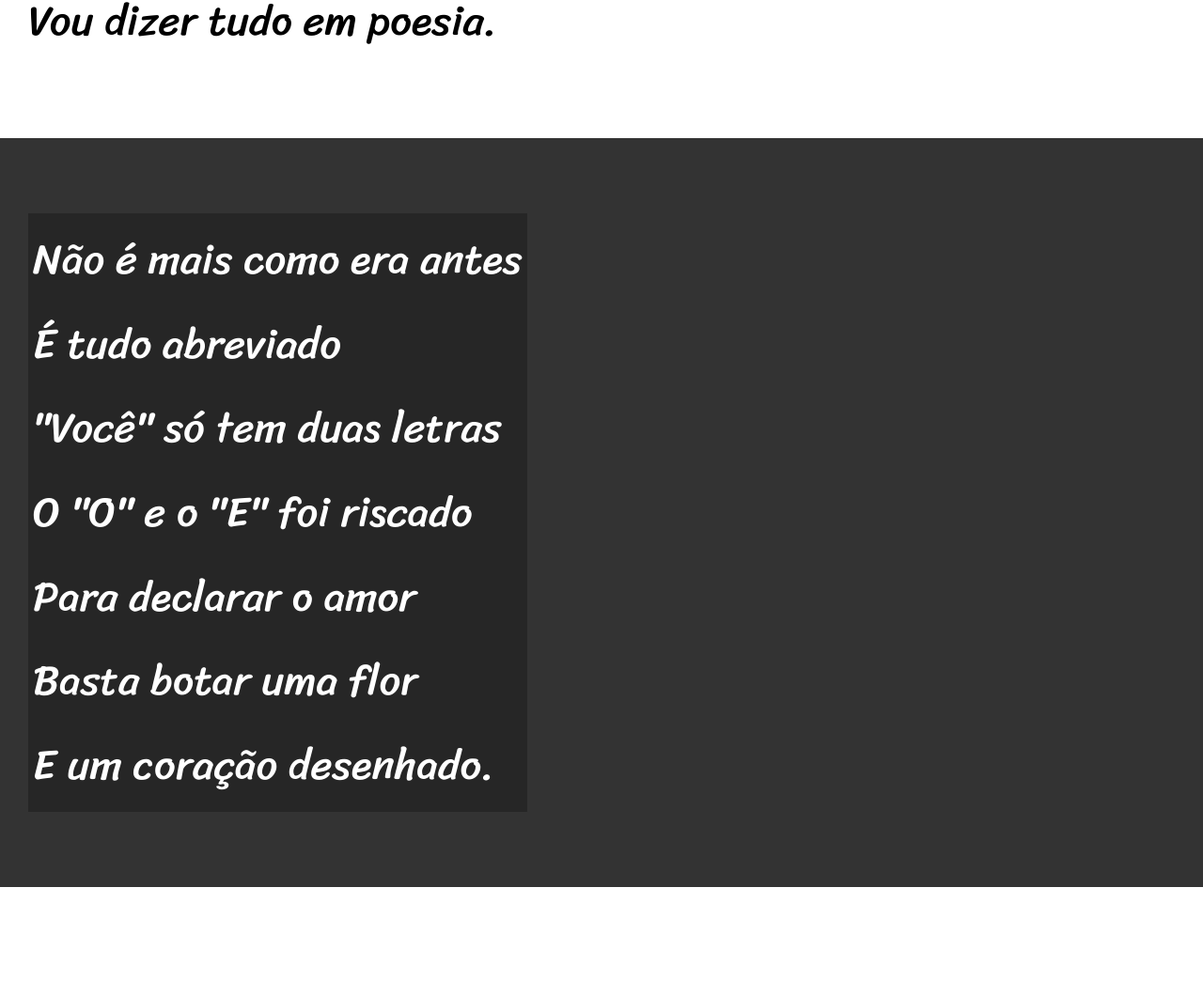
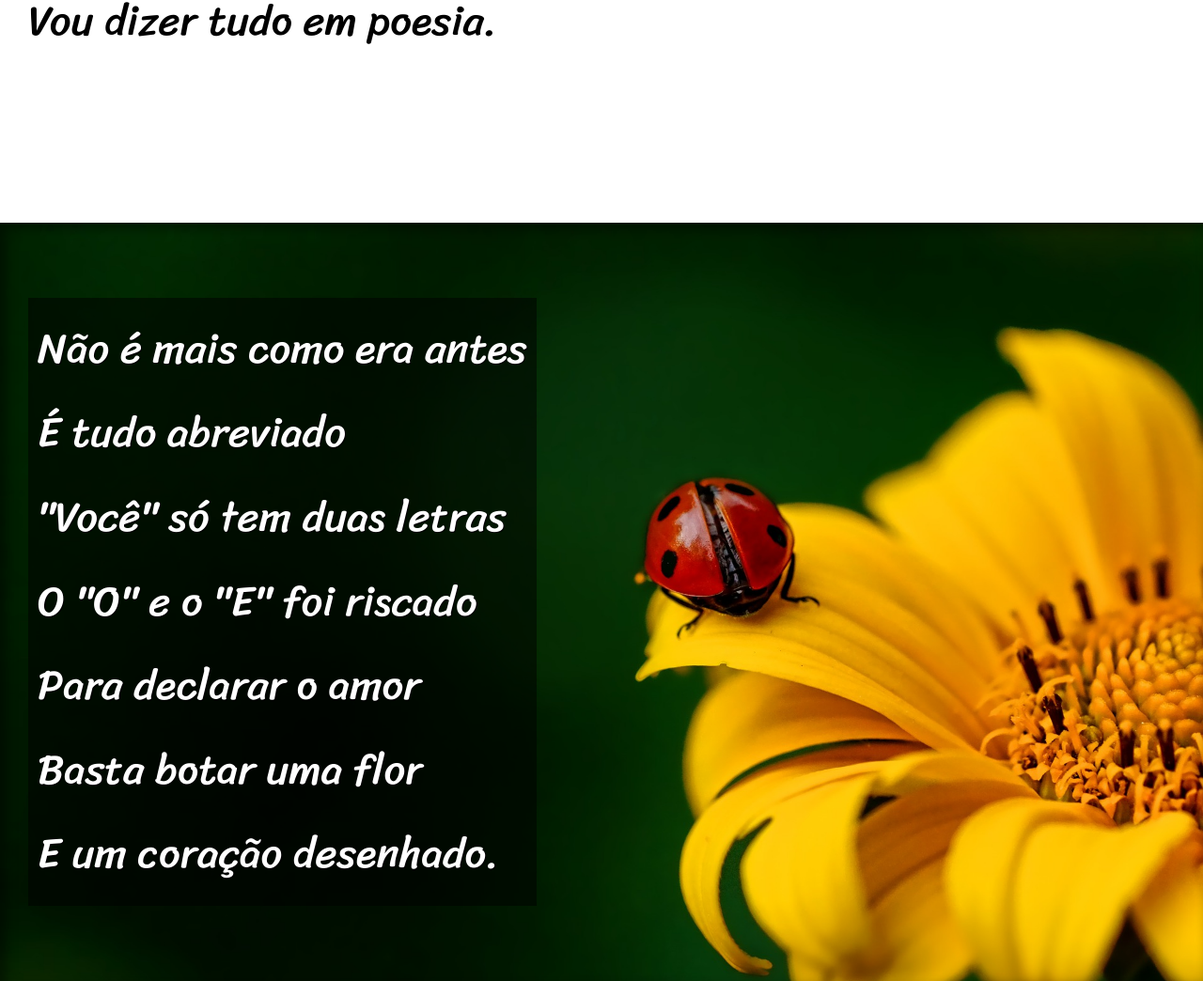
Before and after one commit to luizacn/html5_css3, a plain HTML site: page desafios/d012/index.html in a window 1280 px wide. Shown: the part 900-1944 px from the top of the page at 94% size. Drawn offline with Linux system fonts and the light colour scheme.

Commit message:
finalizei o desafio 12

```diff
--- a/desafios/d012/estilo/style.css
+++ b/desafios/d012/estilo/style.css
@@ -63,6 +63,10 @@ section {
     /*10% view width, aumenta ou diminui o tamanho da letra de acordo com a largura da página*/
 }
 
+section>p {
+    padding-bottom: 2em;
+}
+
 section.normal {
     background-color: white;
     color: black;
@@ -71,12 +75,25 @@ section.normal {
 section.imagem {
     background-color: rgb(51, 51, 51);
     color: white;
+    box-shadow: inset 6px 6px 13px 0px rgba(0, 0, 0, 0.473);
+    background-size: cover;
+    background-attachment: fixed;
 }
 
 section.imagem>p {
     display: inline-block;
-    padding: 5px;
-    background-color: rgba(0, 0, 0, 0.252);
+    padding: 10px;
+    background-color: rgba(0, 0, 0, 0.514);
+    text-shadow: 1px 1px 0px black;
+}
+
+section#img01 {
+    background-image: url(../imagens/background001.jpg);
+    background-position: right center;
+}
+
+section#img02 {
+    background-image: url(../imagens/background002.jpg);
 }
 
 footer {
--- a/desafios/d012/index.html
+++ b/desafios/d012/index.html
@@ -27,7 +27,7 @@
         </p>
     </section>
 
-    <section class="imagem">
+    <section class="imagem" id="img01">
         <p>
             Não é mais como era antes <br>
             É tudo abreviado <br>
@@ -61,7 +61,7 @@
         </p>
     </section>
 
-    <section class="imagem">
+    <section class="imagem" id="img02">
         <p>
             Tenho saudade das cartas <br>
             Escritas com a própria mão <br>
```
